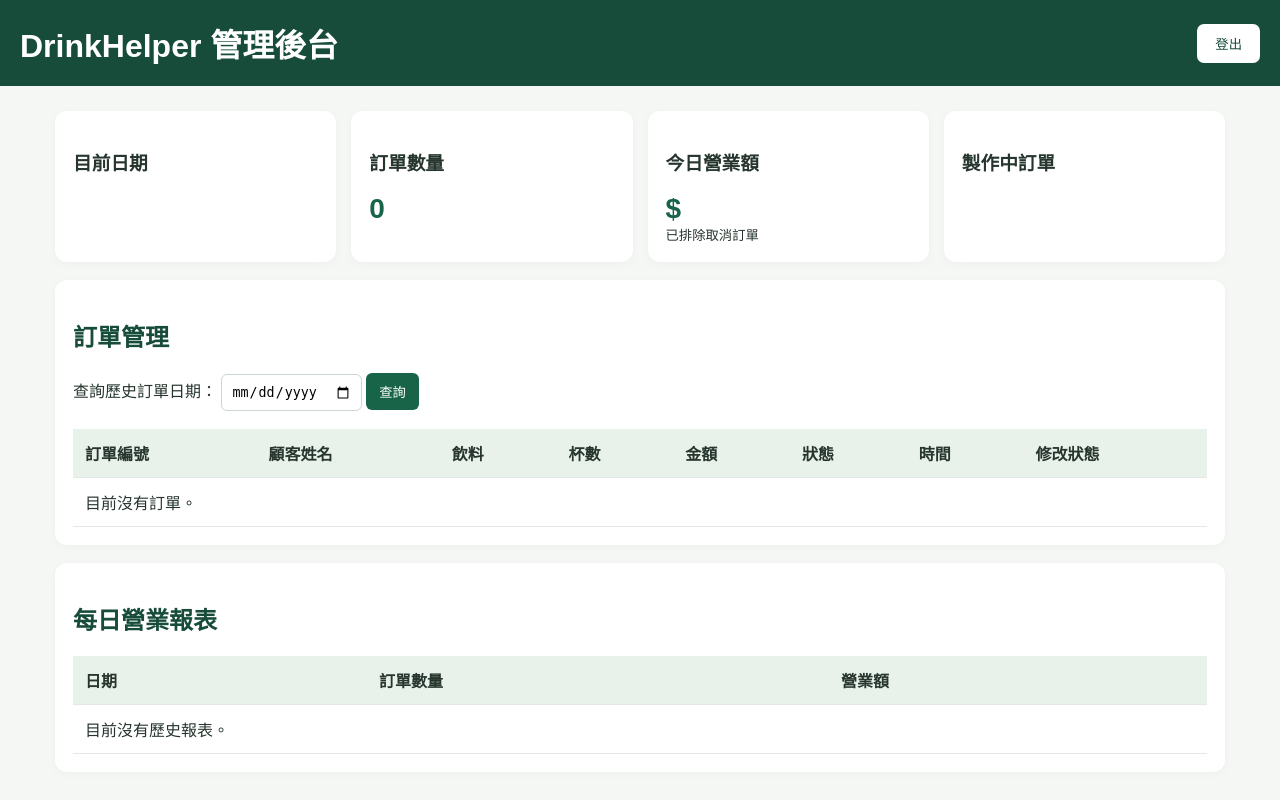
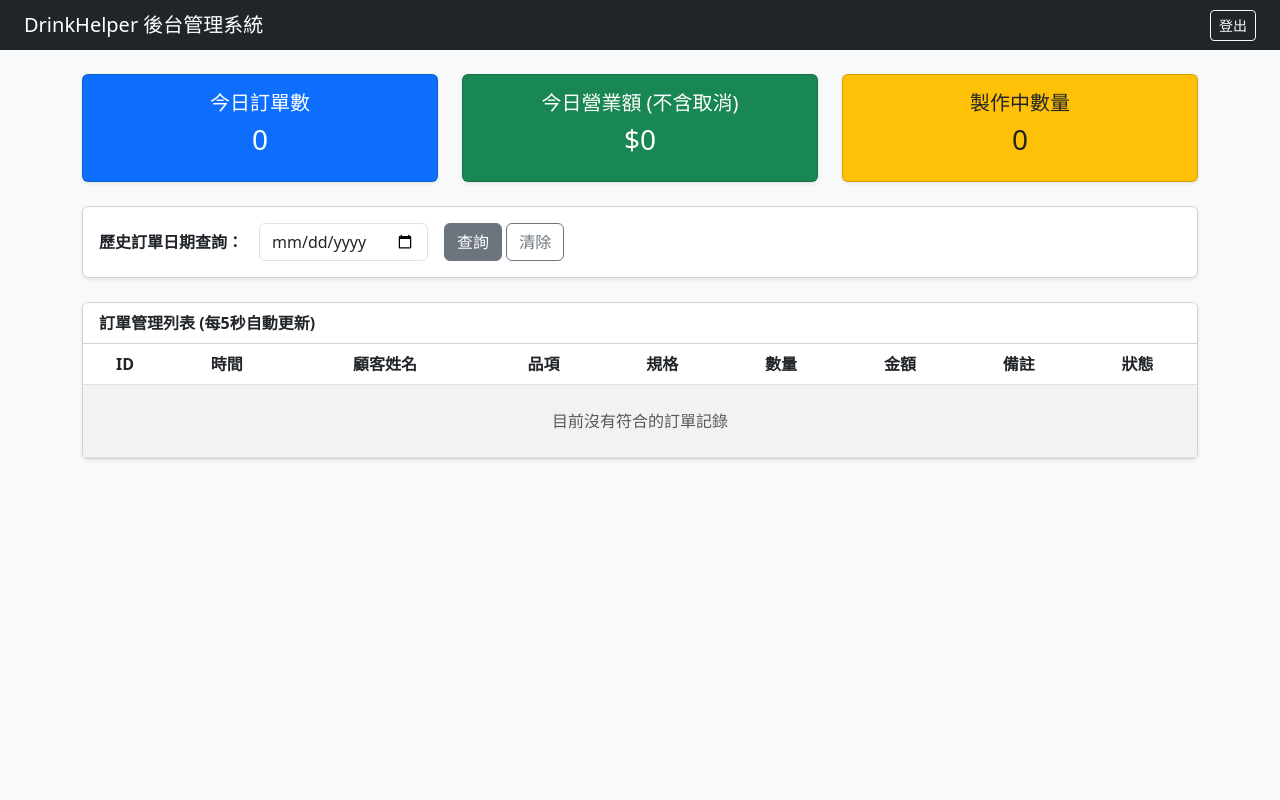
Before and after one commit to c115193201-lgtm/Repository-name, a Flask app: page /admin in a window 1280 px wide. Run offline with Flask 3, Linux system fonts and the light colour scheme; the visitor is signed in with stand-in values (Sample User, id 1); data that the repository does not hold is empty.

Commit message:
Update admin.html

```diff
--- a/templates/admin.html
+++ b/templates/admin.html
@@ -1,510 +1,131 @@
 <!DOCTYPE html>
-<html lang="zh-TW">
+<html lang="zh-Hant">
+<head>
+    <meta charset="UTF-8">
+    <meta name="viewport" content="width=device-width, initial-scale=1.0">
+    <title>管理後台 - DrinkHelper</title>
+    <link href="https://cdn.jsdelivr.net/npm/bootstrap@5.3.0/dist/css/bootstrap.min.css" rel="stylesheet">
+</head>
+<body class="bg-light">
+    <nav class="navbar navbar-dark bg-dark px-4">
+        <span class="navbar-brand mb-0 h1">DrinkHelper 後台管理系統</span>
+        <a href="{{ url_for('admin_logout') }}" class="btn btn-outline-light btn-sm">登出</a>
+    </nav>
 
-<head>
-
-<meta charset="UTF-8">
-
-<meta name="viewport" content="width=device-width, initial-scale=1.0">
-
-<title>DrinkHelper 店家管理後台</title>
-
-<style>
-
-* {
-    box-sizing: border-box;
-}
-
-body {
-    margin: 0;
-    font-family: Arial, "Microsoft JhengHei", sans-serif;
-    background: #f4f7f4;
-    color: #26352d;
-}
-
-header {
-    background: #174c3b;
-    color: white;
-    padding: 20px;
-    display: flex;
-    justify-content: space-between;
-    align-items: center;
-    flex-wrap: wrap;
-}
-
-header h1 {
-    margin: 0;
-}
-
-header button {
-    background: #ffffff;
-    color: #174c3b;
-    padding: 10px 18px;
-    border: none;
-    border-radius: 7px;
-    cursor: pointer;
-}
-
-main {
-    max-width: 1200px;
-    margin: 25px auto;
-    padding: 0 15px;
-}
-
-.cards {
-    display: grid;
-    grid-template-columns: repeat(auto-fit, minmax(180px, 1fr));
-    gap: 15px;
-}
-
-.card {
-    background: white;
-    padding: 18px;
-    border-radius: 12px;
-    margin-bottom: 18px;
-    box-shadow: 0 2px 10px #00000008;
-}
-
-.card h2 {
-    color: #174c3b;
-}
-
-.stat-number {
-    font-size: 28px;
-    font-weight: bold;
-    color: #176448;
-}
-
-table {
-    width: 100%;
-    border-collapse: collapse;
-    background: white;
-}
-
-th,
-td {
-    padding: 12px;
-    border-bottom: 1px solid #e2e8e3;
-    text-align: left;
-}
-
-th {
-    background: #e9f1eb;
-}
-
-select,
-input {
-    padding: 9px;
-    border: 1px solid #ccd7ce;
-    border-radius: 6px;
-}
-
-button {
-    padding: 9px 13px;
-    border: none;
-    border-radius: 6px;
-    background: #176448;
-    color: white;
-    cursor: pointer;
-}
-
-button:hover {
-    background: #104d35;
-}
-
-.table-wrap {
-    overflow-x: auto;
-}
-
-.status-making {
-    color: #d17b00;
-    font-weight: bold;
-}
-
-.status-done {
-    color: #168044;
-    font-weight: bold;
-}
-
-.status-cancel {
-    color: #c0392b;
-    font-weight: bold;
-}
-
-</style>
-
-</head>
-
-<body>
-
-<header>
-
-    <h1>DrinkHelper 管理後台</h1>
-
-    <form method="POST" action="/admin/logout">
-
-        <input
-            type="hidden"
-            name="csrf_token"
-            value="{{ csrf_token }}"
-        >
-
-        <button type="submit">
-            登出
-        </button>
-
-    </form>
-
-</header>
-
-
-<main>
-
-
-<!-- 今日統計 -->
-
-<section class="cards">
-
-    <div class="card">
-
-        <h3>目前日期</h3>
-
-        <div class="stat-number">
-            {{ today }}
+    <div class="container my-4">
+        <!-- 統計卡片 -->
+        <div class="row text-center mb-4">
+            <div class="col-md-4">
+                <div class="card bg-primary text-white p-3 shadow-sm">
+                    <h5>今日訂單數</h5>
+                    <h3>{{ today_count }}</h3>
+                </div>
+            </div>
+            <div class="col-md-4">
+                <div class="card bg-success text-white p-3 shadow-sm">
+                    <h5>今日營業額 (不含取消)</h5>
+                    <h3>${{ today_revenue }}</h3>
+                </div>
+            </div>
+            <div class="col-md-4">
+                <div class="card bg-warning text-dark p-3 shadow-sm">
+                    <h5>製作中數量</h5>
+                    <h3>{{ preparing_count }}</h3>
+                </div>
+            </div>
         </div>
 
+        <!-- 歷史日期查詢 -->
+        <div class="card p-3 mb-4 shadow-sm">
+            <form method="GET" class="row g-3 align-items-center">
+                <div class="col-auto">
+                    <label class="col-form-label fw-bold">歷史訂單日期查詢：</label>
+                </div>
+                <div class="col-auto">
+                    <input type="date" name="date" class="form-control" value="{{ date_filter }}">
+                </div>
+                <div class="col-auto">
+                    <button type="submit" class="btn btn-secondary">查詢</button>
+                    <a href="{{ url_for('admin_dashboard') }}" class="btn btn-outline-secondary">清除</a>
+                </div>
+            </form>
+        </div>
+
+        <!-- 訂單列表 -->
+        <div class="card shadow-sm">
+            <div class="card-header bg-white fw-bold">訂單管理列表 (每5秒自動更新)</div>
+            <div class="card-body p-0">
+                <div class="table-responsive">
+                    <table class="table table-striped mb-0 align-middle text-center">
+                        <thead>
+                            <tr>
+                                <th>ID</th>
+                                <th>時間</th>
+                                <th>顧客姓名</th>
+                                <th>品項</th>
+                                <th>規格</th>
+                                <th>數量</th>
+                                <th>金額</th>
+                                <th>備註</th>
+                                <th>狀態</th>
+                            </tr>
+                        </thead>
+                        <tbody>
+                            {% for order in orders %}
+                            <tr>
+                                <td>{{ order.id }}</td>
+                                <td>{{ order.created_at.strftime('%m-%d %H:%M') }}</td>
+                                <td>{{ order.customer_name }}</td>
+                                <td>{{ order.drink_name }}</td>
+                                <td>{{ order.sugar }} / {{ order.ice }} / {{ order.size }} / {{ order.topping }}</td>
+                                <td>{{ order.quantity }}</td>
+                                <td>${{ order.total_price }}</td>
+                                <td>{{ order.notes or '-' }}</td>
+                                <td>
+                                    <select class="form-select form-select-sm status-select" data-id="{{ order.id }}">
+                                        <option value="製作中" {% if order.status == '製作中' %}selected{% endif %}>製作中</option>
+                                        <option value="已完成" {% if order.status == '已完成' %}selected{% endif %}>已完成</option>
+                                        <option value="已取消" {% if order.status == '已取消' %}selected{% endif %}>已取消</option>
+                                    </select>
+                                </td>
+                            </tr>
+                            {% else %}
+                            <tr>
+                                <td colspan="9" class="text-center py-4 text-muted">目前沒有符合的訂單記錄</td>
+                            </tr>
+                            {% endfor %}
+                        </tbody>
+                    </table>
+                </div>
+            </div>
+        </div>
     </div>
 
+    <script>
+        // 狀態修改綁定
+        document.querySelectorAll('.status-select').forEach(select => {
+            select.addEventListener('change', function() {
+                const orderId = this.dataset.id;
+                const newStatus = this.value;
 
-    <div class="card">
+                fetch(`/admin/order/${orderId}/status`, {
+                    method: 'POST',
+                    headers: { 'Content-Type': 'application/json' },
+                    body: JSON.stringify({ status: newStatus })
+                })
+                .then(res => res.json())
+                .then(data => {
+                    if (!data.success) {
+                        alert('更新狀態失敗');
+                    }
+                });
+            });
+        });
 
-        <h3>訂單數量</h3>
-
-        <div class="stat-number">
-            {{ orders|length }}
-        </div>
-
-    </div>
-
-
-    <div class="card">
-
-        <h3>今日營業額</h3>
-
-        <div class="stat-number">
-            ${{ revenue }}
-        </div>
-
-        <small>
-            已排除取消訂單
-        </small>
-
-    </div>
-
-
-    <div class="card">
-
-        <h3>製作中訂單</h3>
-
-        <div class="stat-number">
-            {{ making }}
-        </div>
-
-    </div>
-
-</section>
-
-
-<!-- 訂單管理 -->
-
-<section class="card">
-
-    <h2>訂單管理</h2>
-
-    <form action="/admin/history" method="GET">
-
-        <label>查詢歷史訂單日期：</label>
-
-        <input
-            type="date"
-            name="date"
-            value="{{ today }}"
-            required
-        >
-
-        <button type="submit">
-            查詢
-        </button>
-
-    </form>
-
-
-    <br>
-
-
-    <div class="table-wrap">
-
-        <table>
-
-            <thead>
-
-                <tr>
-
-                    <th>訂單編號</th>
-
-                    <th>顧客姓名</th>
-
-                    <th>飲料</th>
-
-                    <th>杯數</th>
-
-                    <th>金額</th>
-
-                    <th>狀態</th>
-
-                    <th>時間</th>
-
-                    <th>修改狀態</th>
-
-                </tr>
-
-            </thead>
-
-
-            <tbody>
-
-                {% for order in orders %}
-
-                <tr>
-
-                    <td>
-                        {{ order.order_no }}
-                    </td>
-
-
-                    <td>
-                        {{ order.customer_name }}
-                    </td>
-
-
-                    <td>
-
-                        {{ order.drink }}
-
-                        <br>
-
-                        <small>
-                            {{ order.sugar }}
-                            /
-                            {{ order.ice }}
-                            /
-                            {{ order.size }}
-                            /
-                            {{ order.topping }}
-                        </small>
-
-                    </td>
-
-
-                    <td>
-                        {{ order.quantity }}
-                    </td>
-
-
-                    <td>
-                        ${{ order.total }}
-                    </td>
-
-
-                    <td>
-
-                        {% if order.status == "製作中" %}
-
-                            <span class="status-making">
-                                製作中
-                            </span>
-
-                        {% elif order.status == "已完成" %}
-
-                            <span class="status-done">
-                                已完成
-                            </span>
-
-                        {% else %}
-
-                            <span class="status-cancel">
-                                已取消
-                            </span>
-
-                        {% endif %}
-
-                    </td>
-
-
-                    <td>
-                        {{ order.created_at.strftime("%H:%M:%S") }}
-                    </td>
-
-
-                    <td>
-
-                        <form
-                            method="POST"
-                            action="/admin/status/{{ order.order_no }}"
-                        >
-
-                            <input
-                                type="hidden"
-                                name="csrf_token"
-                                value="{{ csrf_token }}"
-                            >
-
-
-                            <select name="status">
-
-                                <option
-                                    value="製作中"
-                                    {% if order.status == "製作中" %}
-                                    selected
-                                    {% endif %}
-                                >
-                                    製作中
-                                </option>
-
-
-                                <option
-                                    value="已完成"
-                                    {% if order.status == "已完成" %}
-                                    selected
-                                    {% endif %}
-                                >
-                                    已完成
-                                </option>
-
-
-                                <option
-                                    value="已取消"
-                                    {% if order.status == "已取消" %}
-                                    selected
-                                    {% endif %}
-                                >
-                                    已取消
-                                </option>
-
-                            </select>
-
-
-                            <button type="submit">
-                                更新
-                            </button>
-
-                        </form>
-
-                    </td>
-
-                </tr>
-
-                {% else %}
-
-                <tr>
-
-                    <td colspan="8">
-                        目前沒有訂單。
-                    </td>
-
-                </tr>
-
-                {% endfor %}
-
-            </tbody>
-
-        </table>
-
-    </div>
-
-</section>
-
-
-<!-- 每日報表 -->
-
-<section class="card">
-
-    <h2>每日營業報表</h2>
-
-    <div class="table-wrap">
-
-        <table>
-
-            <thead>
-
-                <tr>
-
-                    <th>日期</th>
-
-                    <th>訂單數量</th>
-
-                    <th>營業額</th>
-
-                </tr>
-
-            </thead>
-
-
-            <tbody>
-
-                {% for report in reports %}
-
-                <tr>
-
-                    <td>
-                        {{ report.day_key }}
-                    </td>
-
-                    <td>
-                        {{ report.order_count }}
-                    </td>
-
-                    <td>
-                        ${{ report.revenue }}
-                    </td>
-
-                </tr>
-
-                {% else %}
-
-                <tr>
-
-                    <td colspan="3">
-                        目前沒有歷史報表。
-                    </td>
-
-                </tr>
-
-                {% endfor %}
-
-            </tbody>
-
-        </table>
-
-    </div>
-
-</section>
-
-
-</main>
-
-
-<script>
-
-// 管理後台每五秒更新一次
-
-setInterval(function () {
-
-    location.reload();
-
-}, 5000);
-
-</script>
-
+        // 每 5 秒自動輪詢更新後台
+        setInterval(() => {
+            location.reload();
+        }, 5000);
+    </script>
 </body>
 </html>
```
